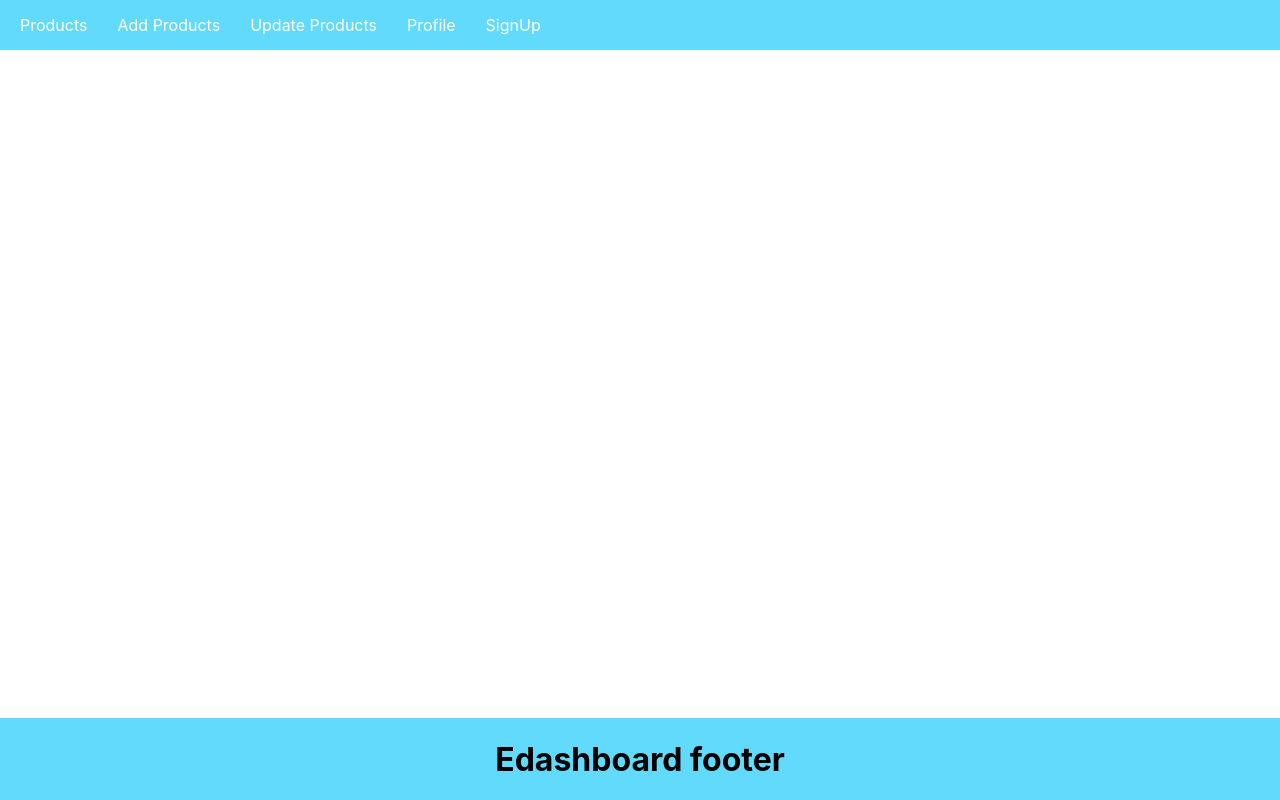
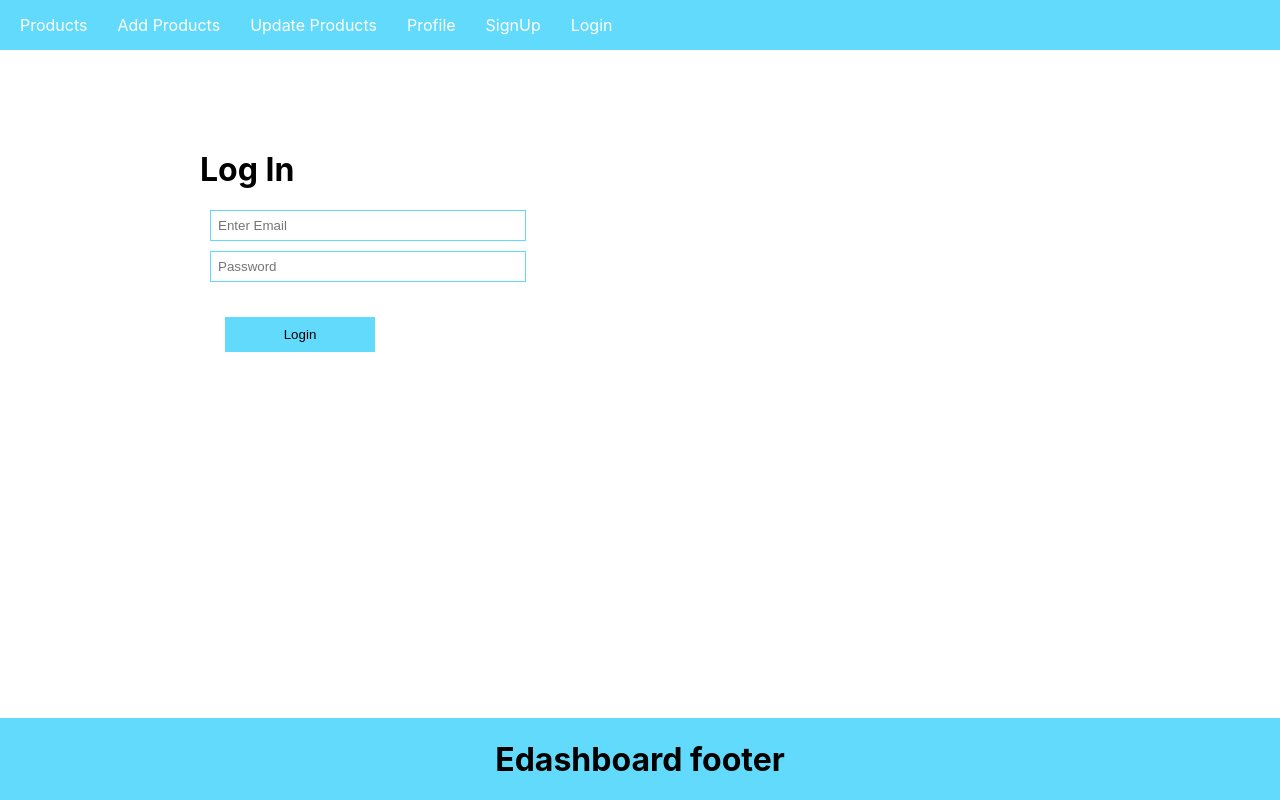
Before and after one commit to sahilmoktan/eDashboard, a React (Create React App) app in the folder front-end/: page /login in a window 1280 px wide. Built offline with nearby package versions, Linux system fonts and the light colour scheme.

Commit message:
Backend Api, React login Comp

```diff
--- a/front-end/src/App.css
+++ b/front-end/src/App.css
@@ -25,6 +25,11 @@
 
 .register{
   margin-left: 200px;
+}
+
+.login{
+  margin-left: 200px;
+  margin-top: 100px;
 }
 
 .appbutton{
--- a/front-end/src/App.js
+++ b/front-end/src/App.js
@@ -4,6 +4,7 @@
 import { BrowserRouter, Route, Routes } from 'react-router-dom';
 import SignUp from './Components/SignUp';
 import PrivateComponent from './Components/PrivateComponent';
+import Login from './Components/Login';
 
 function App() {
   return (
@@ -19,6 +20,8 @@
         <Route path="/profile" element={<h1>Profile component</h1>}/>
         </Route>
         <Route path="/signup" element={<SignUp/>}/>
+        <Route path="/login" element={<Login/>}/>
+
       </Routes>
       </BrowserRouter>
 
--- /dev/null
+++ b/front-end/src/Components/Login.js
@@ -0,0 +1,22 @@
+import React,{ useState }  from 'react'
+
+function Login() {
+    const [email, setEmail] = useState("");
+    const [password, setPassword] = useState("");
+    const handleLogin =()=>{
+        console.log(email, password)
+    }
+  return (
+    <div className='login'>
+    <h1>Log In</h1>
+    <input type='text' className='inputBox' placeholder='Enter Email' onChange={(e)=>setEmail(e.target.value)} value={email}/>
+    <input type='password' className='inputBox' placeholder='Password' onChange={(e)=>setPassword(e.target.value)} value={password}/>
+    <button onClick={handleLogin} className="appbutton" type="button">
+      Login
+      </button>
+
+    </div>
+  )
+}
+
+export default Login
--- a/front-end/src/Components/Nav.js
+++ b/front-end/src/Components/Nav.js
@@ -1,4 +1,4 @@
-import React, { useEffect } from "react";
+import React from "react";
 import { Link, useNavigate } from "react-router-dom";
 
 
@@ -21,6 +21,7 @@
 
                 <li><Link to="/profile">Profile</Link></li>
                 <li>{auth?<Link onClick={logout} to="/signUp">Logout</Link>:<Link to="/signUp">SignUp</Link>}</li>
+                <li><Link to="/login">Login</Link></li>
             </ul>
 
         </div>
--- a/front-end/src/Components/SignUp.js
+++ b/front-end/src/Components/SignUp.js
@@ -62,8 +62,7 @@
         placeholder="Enter Password"
       />
       <button onClick={collectData} className="appbutton" type="button">
-        {" "}
-        Sign Up
+      Sign Up
       </button>
     </div>
   );
```
Also changed, not shown: 1 other file (tests, documents, lock files or other folders).
